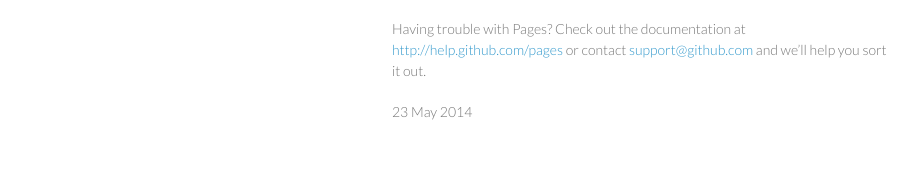
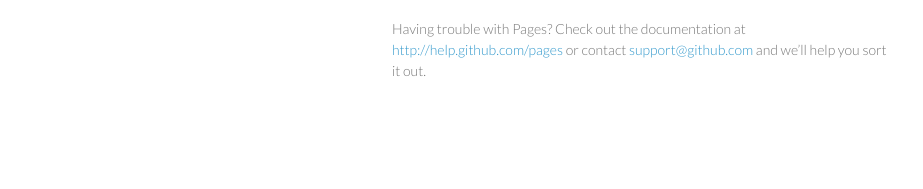
Before and after one commit to atealxt/atealxt.github.io, a Jekyll site: the page built from _posts/2014-05-23-test.html, in a window 1280 px wide. Shown: the part 904-1093 px from the top of the page, without its empty margins (178-1101 px from the left). Built offline with Jekyll 4.4.1, drawn with Linux system fonts in a browser that asks for light colours; after the commit the page ends 1055 px from its top, so only the background shows below that.

Commit message:
Update default.html

```diff
--- a/_layouts/default.html
+++ b/_layouts/default.html
@@ -21,7 +21,7 @@
       </header>
       <section>
         {{ content }}
-        <p>{{ page.date | date_to_string }}</p>
+        <p>{{ date | date_to_string }}</p>
       </section>
       <footer>
         <p><small>Hosted on GitHub Pages</small></p>
```
